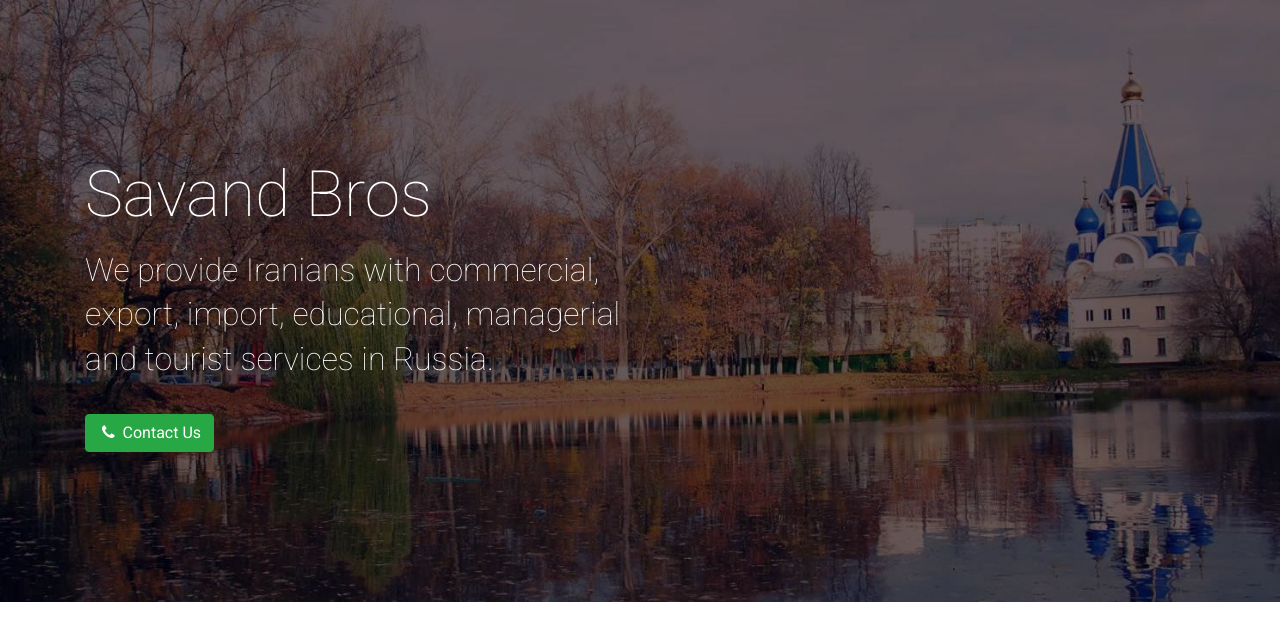
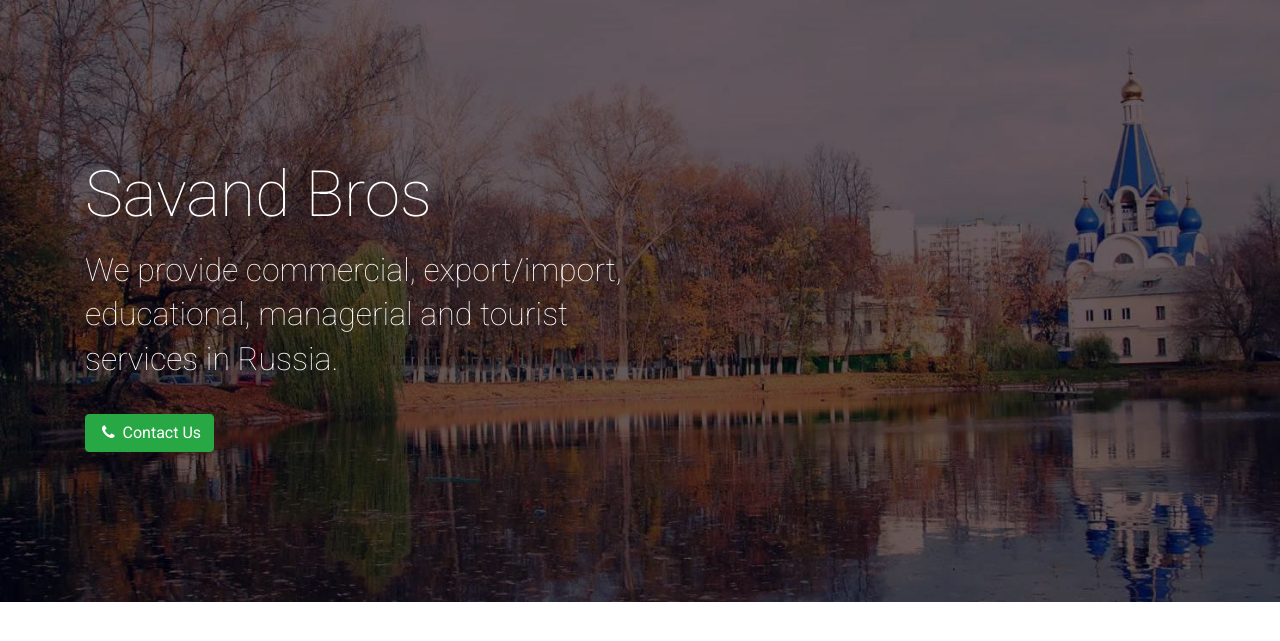
Before and after one commit to SavandBros/savandbros.com, a Django app: template templates/home.html in a window 1280 px wide. Shown: the part 81-722 px from the top of the page. Run offline with Django 3.2, Linux system fonts and the light colour scheme; the template is opened without the code that fills it, so the values that code supplies are empty; some libraries are stand-ins or nearby versions.

Commit message:
Update home.html

```diff
--- a/templates/home.html
+++ b/templates/home.html
@@ -14,7 +14,7 @@
           <h1 class="title box">{% trans "Savand Bros" %}</h1>
           {# Sub title #}
           <h2 class="title box">
-            {% trans "We provide Iranians with commercial, export, import, educational, managerial and tourist services in Russia." %}
+            {% trans "We provide commercial, export/import, educational, managerial and tourist services in Russia." %}
           </h2>
           <br>
           <div class="box">
```
